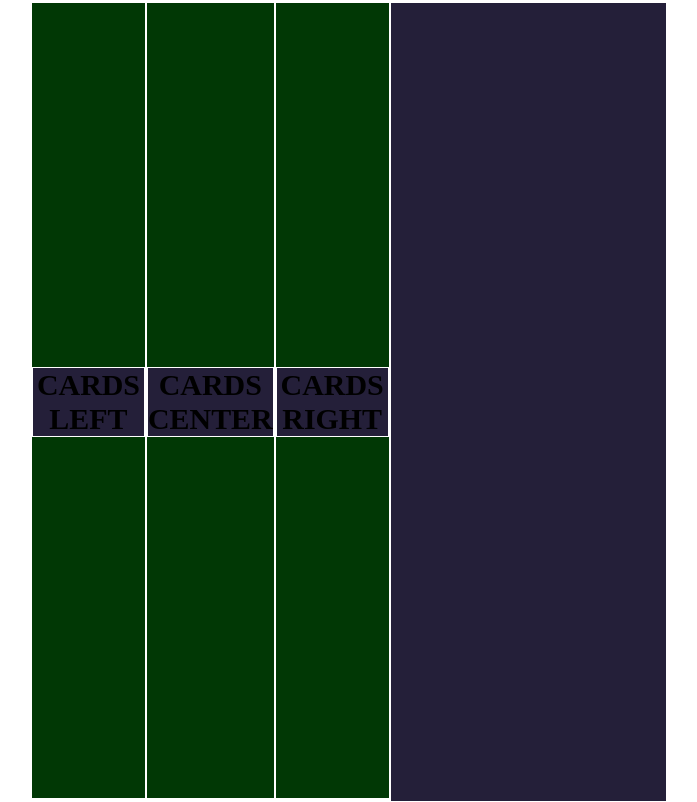
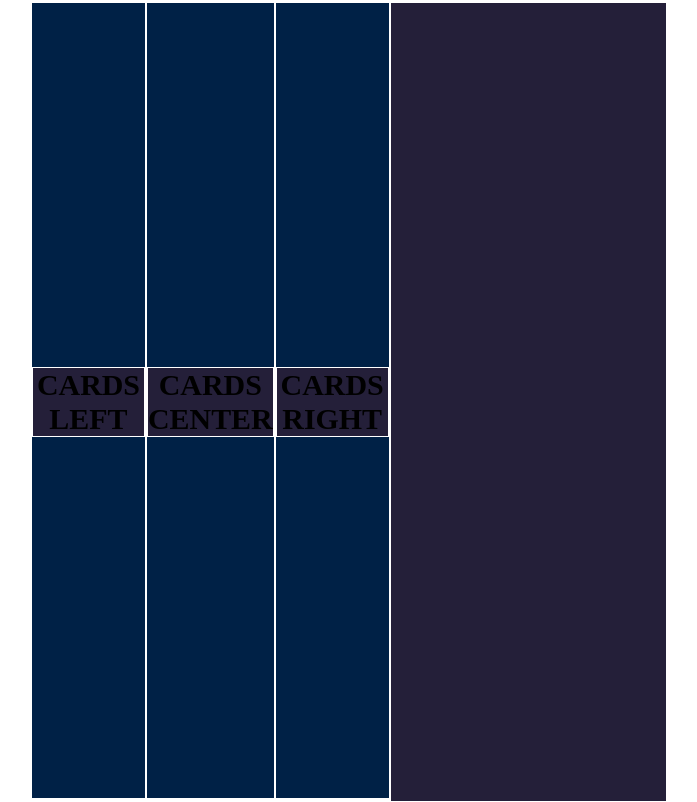
Before and after one commit to douginfodev/matematicando, a plain HTML site: page sevencards/index.html in a window 1280 px wide. Shown: the whole page, without its empty margins (291-988 px from the left). Drawn offline with Linux system fonts and the light colour scheme.

Commit message:
Updated backgroundImage

```diff
--- a/sevencards/css/style.css
+++ b/sevencards/css/style.css
@@ -32,7 +32,7 @@ main {
   margin: 0 auto;
   justify-content: space-between;
   border: 2px solid white;
-   background-image: url("../imagem/fgreen.png");
+   background-image: url("../imagem/fblue1.png");
 
 }
 
```
